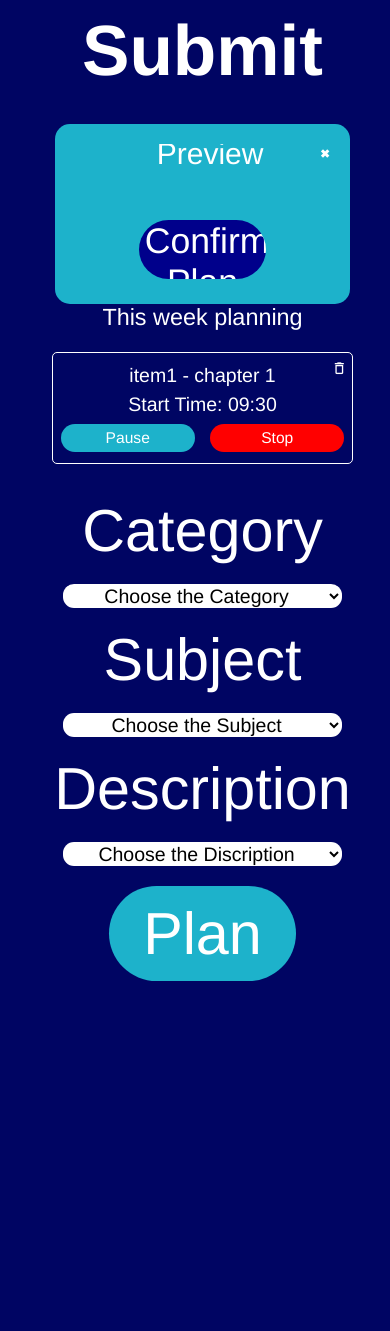
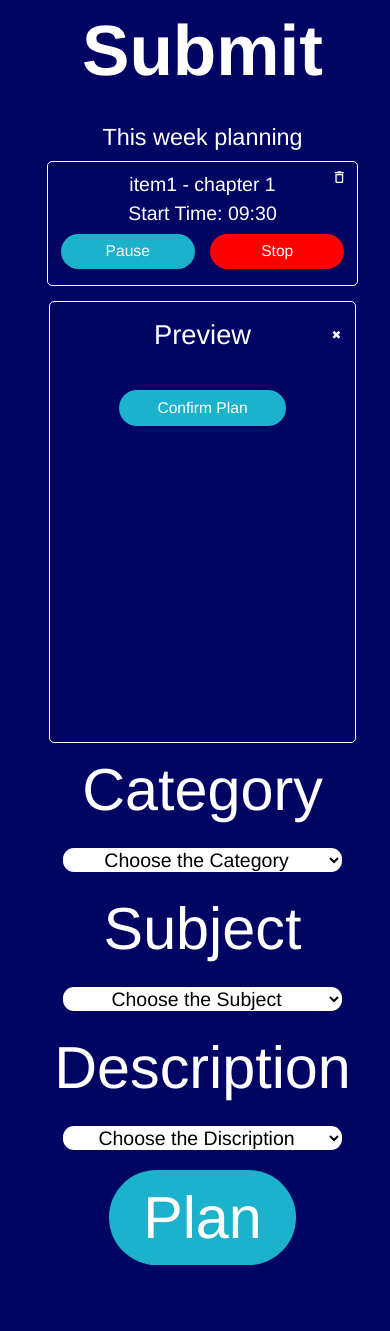
Before and after one commit to DylanEckhart/Bit-Academy, a PHP site: page /Submit/index.php in a window 390 px wide. Shown: the part 177-1508 px from the top of the page. Before the commit the page ends 1158 px from the top, so only its background shows below. Run offline with PHP 8.4, Linux system fonts and the light colour scheme; the visitor is signed in with stand-in values (Sample User, id 1); data that the repository does not hold is empty.

Commit message:
updated layout submit page

```diff
--- a/Submit/index.php
+++ b/Submit/index.php
@@ -28,14 +28,27 @@ session_start();
 
 <h1 id="PageName">Submit</h1><br>
 
-<?php
-if(isset($_SESSION['approved']) && $_SESSION['approved'] == true){
-    ?>
-<!--WARNINGBOX-->
+
+
+<!--THIS WEEK PLANNING-->
+<form class="thisWeekPlanning">
+    <label class="PlanningHeader">This week planning</label><br>
+
+    <ul id="listOfTasks">
+        <li class="listItem">
+            <span class="material-icons" id="deleteButton" onclick="deleteTask()">delete_outline</span>
+            item1 - chapter 1 <br>Start Time: 09:30 <br>
+            <button  id="Pause" onclick="return hidePauseButton()">Pause</button>
+            <button id="Resume" onclick="return showPauseButton()">Resume</button>
+            <button id="Stop" onclick="stopTasks()">Stop</button>
+        </li>
+    </ul>
+</form>
+<!--PREVIEW WINDOW-->
     <form action="process.php" id="addToPlanning" method="post">
-<div class="alert" style="line-height: 20px">
-    <span class="closebtn" onclick="this.parentElement.style.height='0'; this.parentElement.style.padding='0';">&#10006;</span>
-    <label style="background-color: transparent; font-size: 30px" for=".alert">Preview <br> <br></label>
+        <div id="alertBox">
+        <span class="closebtn" onclick="closePreview()">&#10006;</span>
+            <label style="background-color: transparent;" for=".alert" id="previewHeader">Preview<br></label>
                 <?php
                 foreach ($_SESSION['submitPlan'] as $key => $value) {
                     if ($key == 0) {
@@ -52,32 +65,25 @@ if(isset($_SESSION['approved']) && $_SESSION['approved'] == true){
             <button id="confirmButton" type="submit" name="submitPlanConfirmed" onclick="sumbitTasks()">Confirm Plan</button>
         </div>
     </form>
+
+<!--ADD SUBJECT-->
+<form action="process.php" id="addToPlanning" method="post">
+    <!--NIET ALLES INGEVULD-->
+    <?php
+    if(isset($_SESSION['approved']) && $_SESSION['approved'] == true){
+        ?>
+
+
         <?php
     }
     else if (isset($_SESSION['approved']) && $_SESSION['approved'] == false) { ?>
-    <span style="color: red; font-size: 20px" >
+    <span style="color: red; font-size: 20px;" >
         <?php
-    echo 'Niet alles ingevuld';
+        echo 'Niet alles ingevuld <br>';
         }
         ?>
+    <label for="category" class="label">Category</label>
 
-<!--THIS WEEK PLANNING-->
-<form class="thisWeekPlanning">
-    <label class="PlanningHeader">This week planning</label><br>
-
-    <ul id="listOfTasks">
-        <li class="listItem">
-            <span class="material-icons" id="deleteButton" onclick="deleteTask()">delete_outline</span>
-            item1 - chapter 1 <br>Start Time: 09:30 <br>
-            <button  id="Pause" onclick="return hidePauseButton()">Pause</button>
-            <button id="Resume" onclick="return showPauseButton()">Resume</button>
-            <button id="Stop" onclick="stopTasks()">Stop</button>
-        </li>
-    </ul>
-</form>
-<!--ADD SUBJECT-->
-<form action="process.php" id="addToPlanning" method="post">
-    <label for="category" class="label">Category</label>
     <select id="category" name="category">
         <option value="" disabled selected hidden>Choose the Category</option>
         <?php
@@ -129,10 +135,12 @@ else if (isset($_SESSION['approved']) && $_SESSION['approved'] == false) { ?>
 </form>
 <br>
 <br>
+
 <script>
     <!-- to hide pause button -->
     let pause = document.getElementById("Pause");
     let resume = document.getElementById("Resume");
+    let preview = document.getElementById("alertBox");
 
     function showPauseButton() {
         pause.style.display = "inline";
@@ -169,6 +177,12 @@ else if (isset($_SESSION['approved']) && $_SESSION['approved'] == false) { ?>
     }
         return false;
     }
+    function closePreview() {
+
+        preview.parentElement.style.display="none";
+
+        return false;
+    }
     function sumbitTasks(){
         (alert("Succesfully submitted"));
         }
--- a/Submit/process.php
+++ b/Submit/process.php
@@ -27,8 +27,7 @@ if(isset($_POST['submitPlan']) && !empty($_POST['category']) && !empty($_POST['s
     array_push($_SESSION['submitPlan'], $category , $subject, $description);
 }
 else {
-
-
+    $_SESSION['approved'] = false;
 }
 
 
--- a/Submit/style.css
+++ b/Submit/style.css
@@ -15,25 +15,27 @@ h1#PageName{
 }
 
 /*For the warning box that displays and you can click away*/
-.alert {
-    padding: 20px;
-    position: absolute;
-    margin: 0 0 0 4%;
-    bottom: 5%;
-    left: 0;
-    background-color: #1db2cb;
-    color: white;
-    border-radius: 15px;
-    width: 30%;
+
+#alertBox {
+    line-height: 1.5;
+    font-size: 3vh;
+    border-radius: 0.25rem;
+    border: solid white 1px;
+    overflow-y: hidden;
+    padding: 5px;
+    width: auto;
+    height: content-box;
+}
+#confirmButton {
+    margin: 1vh auto 2vh auto;
+    width: 60%;
+    overflow-y: hidden;
 }
 .closebtn {
     overflow-y: hidden;
-    margin-left: 15px;
-    color: white;
-    font-weight: bold;
-    float: right;
+    position: absolute;
+    left: 38%;
     font-size: 3vh;
-    cursor: pointer;
     transition: 0.3s;
     background-color: transparent;
 }
@@ -55,12 +57,12 @@ h1#PageName{
 #subject, #description, #category {
     display: block;
     width: 90%;
-    margin: 5px auto 5px auto;
+    margin: 10px auto 10px auto;
     font-size: 2.5vh;
 }
 
 .label{
-    font-size: 3.5vh;
+    font-size: 2.5vw;
     background-color: transparent;
 }
 #listOfTasks {
@@ -90,11 +92,12 @@ h1#PageName{
     border: solid white 1px;
     border-radius: 0.25rem;
     margin: auto auto 5px;
+    padding: 5px;
     line-height: 1.5;
     height: auto;
 }
 button {
-    background-color: black;
+    background-color: #1cadc5;
     border-radius: 30px;
     width: 40%;
     height: 4vw;
@@ -148,28 +151,19 @@ button {
     height: 5vh;
 
 }
-#confirmButton {
-    background-color: darkblue;
-    display: block;
-    border: none;
-    margin-left: auto;
-    margin-right: auto;
-    margin-top: 3vh;
-    border-radius: 50px;
-    font-size: 3vh;
-    width: 50%;
-    height: 5vh;
-}
-
 /*For all the input boxes that should be white and black text */
 select, option, input {
     margin: 10px;
-    width: auto;
-    font-size: 2.25vw;
+    font-size: 2.5vh;
     background-color: white;
     color: black;
     border-radius: 6px;
     border: none;
+}
+
+#previewHeader {
+    font-size: 4vw;
+    overflow-x: unset;
 }
 /*smaller screen sizes*/
 @media screen and (max-width: 800px) {
@@ -182,14 +176,18 @@ select, option, input {
         overflow-y: visible;
     }
     /*For the warning box that displays and you can click away*/
-    .alert {
-        top: 50%;
-        margin: auto auto;
+
+    #alertBox {
+        padding: 3.2vw;
         position: static;
-        width: 82%;
+        margin: 0 auto 0 auto;
+        line-height: 40px;
+        width: 90%;
+        height: 35vh;
     }
     .closebtn {
         font-size: 3vw;
+        left: 85%;
     }
     /*for the whole part of the website where you can add a task*/
     #addToPlanning {
@@ -199,6 +197,7 @@ select, option, input {
         text-align: center;
         width: 90%;
         line-height: 8vh;
+        overflow-x: unset;
     }
     #subject, #description, #category {
         font-size: 5vw;
@@ -242,7 +241,7 @@ select, option, input {
     button {
         background-color: #1db2cb;
         width: 45%;
-        height: 7vw;
+        height: 9vw;
         font-size: 3vw;
     }
     #Pause, #Resume, #Stop{
@@ -266,7 +265,12 @@ select, option, input {
     #deleteButton{
         font-size: 4vw;
         right: 11vw;
-        top: unset  ;
+        top: unset;
+    }
+    #confirmButton {
+        margin: 3vh 0 0 0;
+        overflow-y: hidden;
+        font-size: 4vw;
     }
     select, option, input {
         font-size: 4.5vw;
@@ -278,9 +282,8 @@ select, option, input {
         margin: 5px;
         font-size: 5vh;
     }
-    label {
-        display: block;
-        margin-left: 40px;
-        margin-right: auto;
+
+    #previewHeader {
+        font-size: 7vw;
     }
 }
```
Lines whose indentation alone changed are shown as unchanged.
